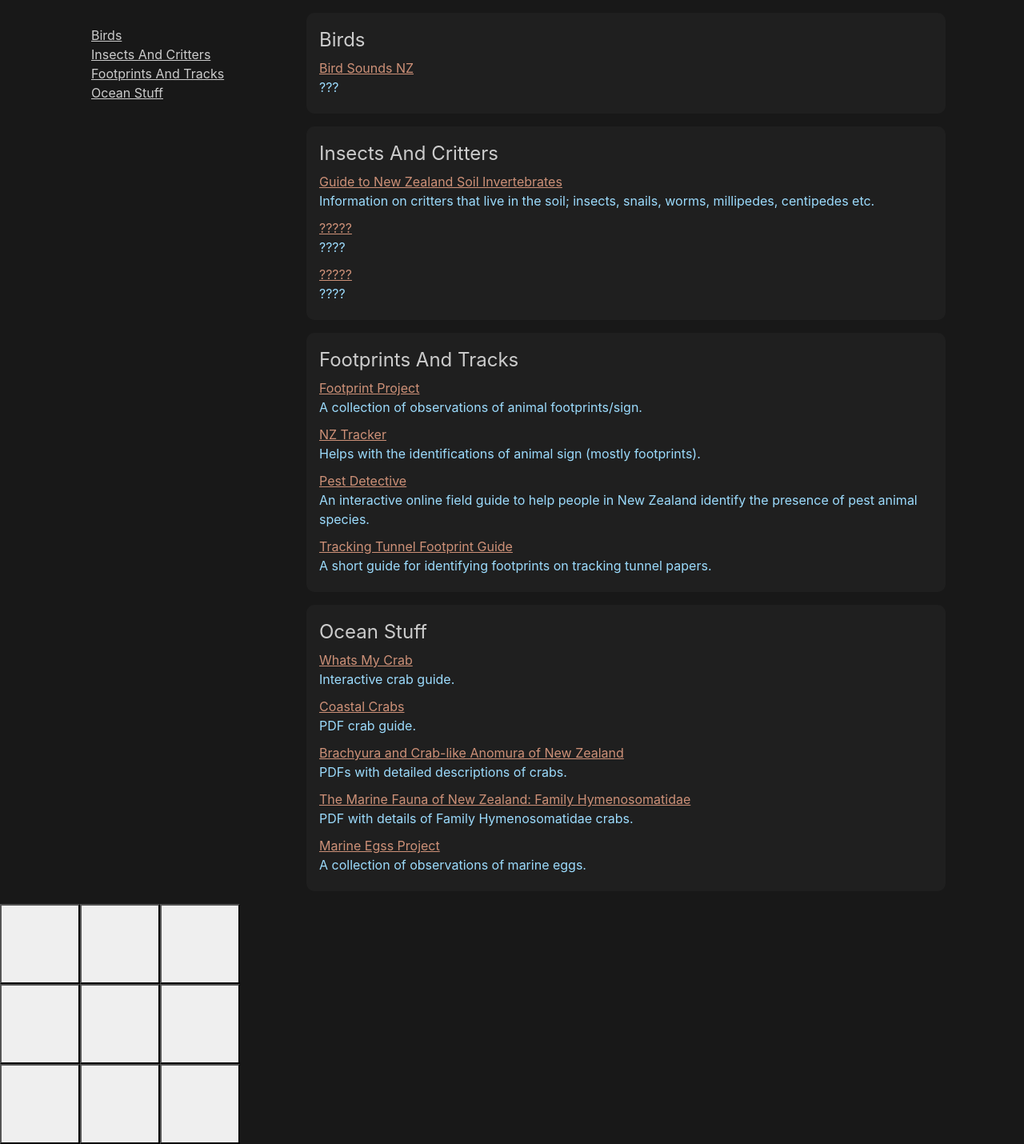
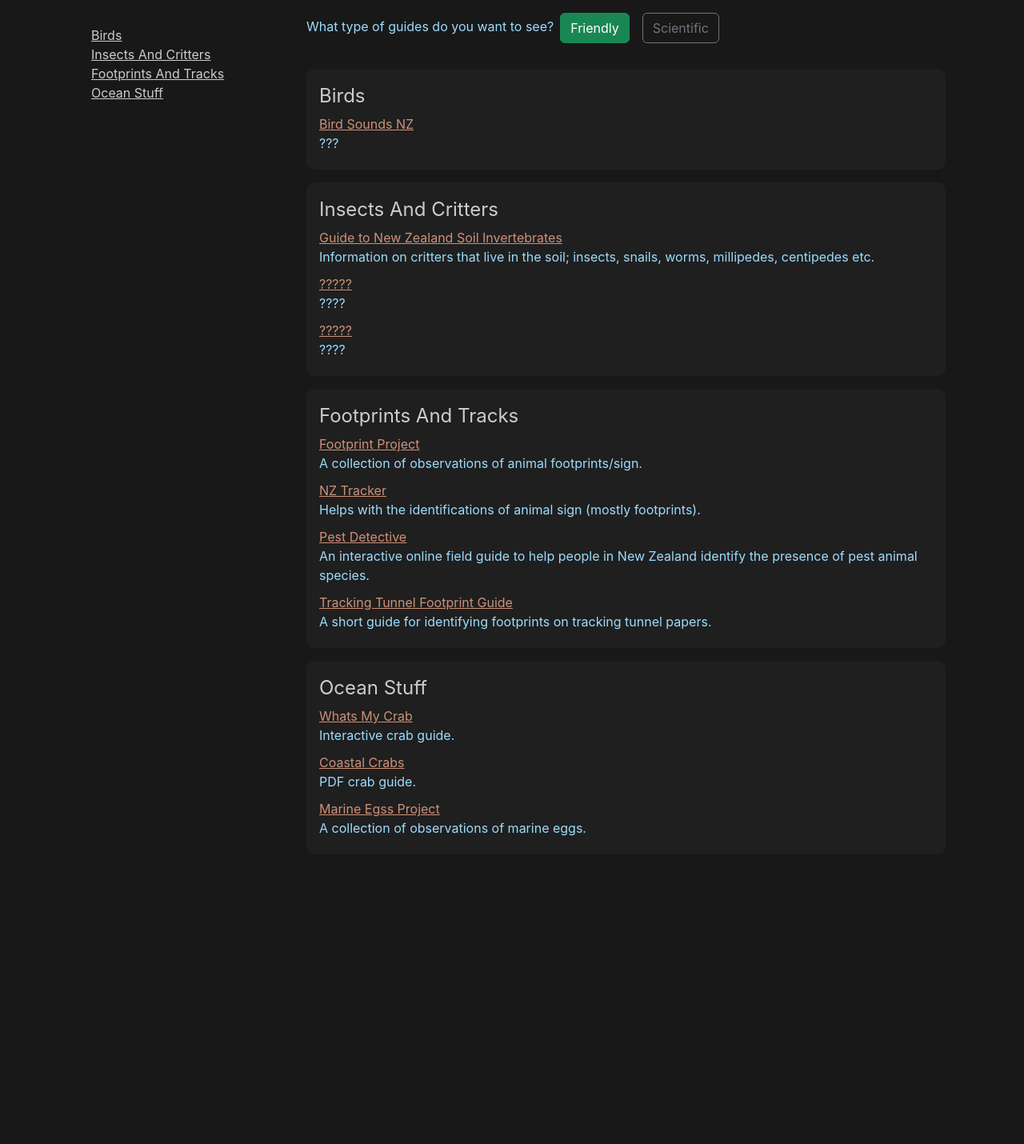
Before and after one commit to kelvinperrie/idguides, a React (Create React App) app in the folder guides/: page / in a window 1280 px wide. Shown: the whole page at 80% size. After the commit the page ends 1084 px from the top, so only its background shows below. Built offline with nearby package versions, Linux system fonts and the light colour scheme.

Commit message:
general tidy up

```diff
--- a/guides/public/index.html
+++ b/guides/public/index.html
@@ -24,7 +24,7 @@
       work correctly both with client-side routing and a non-root public URL.
       Learn how to configure a non-root public URL by running `npm run build`.
     -->
-    <title>React App</title>
+    <title>Guides</title>
   </head>
   <body>
     <noscript>You need to enable JavaScript to run this app.</noscript>
--- a/guides/src/App.js
+++ b/guides/src/App.js
@@ -17,7 +17,6 @@
 
 function Guide({guide}) {
 
-
   return (
     <div className="guide">
       <div className="guide-title">
@@ -28,17 +27,20 @@
   )
 }
 
-function Set({theSet, index}) {
-  console.log(theSet)
+function Set({set,showFriendly,showScientific}) {
 
-  let elementId = "Set_" + theSet.name.replaceAll(" ", "_");
+  let elementId = "Set_" + set.name.replaceAll(" ", "_");
 
-  const guideRender = theSet.guides.map((guide,index) => {
+  const filteredGuides = set.guides.filter(guide => {
+    return (showFriendly && guide.accessiblity === "friendly") || (showScientific && guide.accessiblity === "scientific");
+  });
+
+  const guideRender = filteredGuides.map((guide,index) => {
     return (<Guide guide={guide} key={index} />);
   });
 
   return <div className="set" id={elementId}>
-      <div className='set-title'>{theSet.name}</div>
+      <div className='set-title'>{set.name}</div>
       <div className="guides-container">
         {guideRender}
       </div>
@@ -48,8 +50,6 @@
 function MenuItem({set}) {
 
   let elementId = "#" + "Set_" + set.name.replaceAll(" ", "_");
-
-
   return (
     <div>
       <a href={elementId}>{set.name}</a>
@@ -72,30 +72,32 @@
   )
 }
 
-function Board() {
-  const [squares, setSquares] = useState(Array(9).fill(null));
-  const [xIsNext, setXIsNext] = useState(true);
+function LevelOptions({showFriendly, showScientific, handleLevelClick}) {
 
-  console.log(setData);
+  let friendlyButtonStyle = showFriendly ? "btn btn-success" : "btn btn-outline-secondary";
+  let scientificButtonStyle = showScientific ? "btn btn-success" : "btn btn-outline-secondary";
+
+  return (
+    <div className="level-options">
+      What type of guides do you want to see?
+      <button type="button" onClick={() => handleLevelClick('friendly')} className={friendlyButtonStyle}>Friendly</button>
+      <button type="button" onClick={() => handleLevelClick('scientific')} className={scientificButtonStyle}>Scientific</button>
+    </div>
+  );
+}
+
+function App() {
+  const [showFriendly, setShowFriendly] = useState(true);
+  const [showScientific, setShowScientific] = useState(false);
 
   var sets = setData;
 
-  const setsRender = sets.map((aset,index) => {
-    //console.log("aset is:" + aset.name)
-    return (
-        <Set theSet={aset} index={index} key={index}/>
-    );
-  });
-
-  function handleClick(i) {
-    const nextSquares = squares.slice();
-    if (xIsNext) {
-      nextSquares[i] = "X";
+  function handleLevelClick(level) {
+    if(level === "friendly") {
+      setShowFriendly(!showFriendly);
     } else {
-      nextSquares[i] = "O";
+      setShowScientific(!showScientific);
     }
-    setSquares(nextSquares);
-    setXIsNext(!xIsNext);
   }
 
   return (
@@ -106,58 +108,14 @@
           <Menu allData={sets}/>
         </div>
         <div className="col">
-
-        {setsRender}
+          <LevelOptions showFriendly={showFriendly} showScientific={showScientific} handleLevelClick={handleLevelClick} />
+          {sets.map((set,index) => ( <Set set={set} key={index} showFriendly={showFriendly} showScientific={showScientific}/> ))}
         </div>
       </div>
     </div>
-    <div>
-    </div>
-      <div className="board-row">
-        <Square value={squares[0]} onSquareClick={()=>handleClick(0)}/>
-        <Square value={squares[1]} onSquareClick={()=>handleClick(1)}/>
-        <Square value={squares[2]} onSquareClick={()=>handleClick(2)}/>
-      </div>
-      <div className="board-row">
-        <Square value={squares[3]} onSquareClick={()=>handleClick(3)}/>
-        <Square value={squares[4]} onSquareClick={()=>handleClick(4)}/>
-        <Square value={squares[5]} onSquareClick={()=>handleClick(5)}/>
-      </div>
-      <div className="board-row">
-        <Square value={squares[6]} onSquareClick={()=>handleClick(6)}/>
-        <Square value={squares[7]} onSquareClick={()=>handleClick(7)}/>
-        <Square value={squares[8]} onSquareClick={()=>handleClick(8)}/>
-      </div>
     </>
   );
 }
 
-function ThisSucks() {
-  return (<div>CRAP</div>)
-}
 
-function App() {
-  return (
-    <div className="App">
-      <header className="App-header">
-        <img src={logo} className="App-logo" alt="logo" />
-        <p>
-          Edit <code>src/App.js</code> and save to reload.
-        </p>
-        <p>
-          {ThisSucks()}
-        </p>
-        <a
-          className="App-link"
-          href="https://reactjs.org"
-          target="_blank"
-          rel="noopener noreferrer"
-        >
-          Learn React
-        </a>
-      </header>
-    </div>
-  );
-}
-
-export default Board;
+export default App;
--- a/guides/src/index.css
+++ b/guides/src/index.css
@@ -48,6 +48,11 @@
   color: #CE9178;
 }
 
-.guide-summary{
 
+.level-options {
+  padding: 1em;
 }
+
+.level-options button {
+  margin: 0 0.5em;
+}
```
